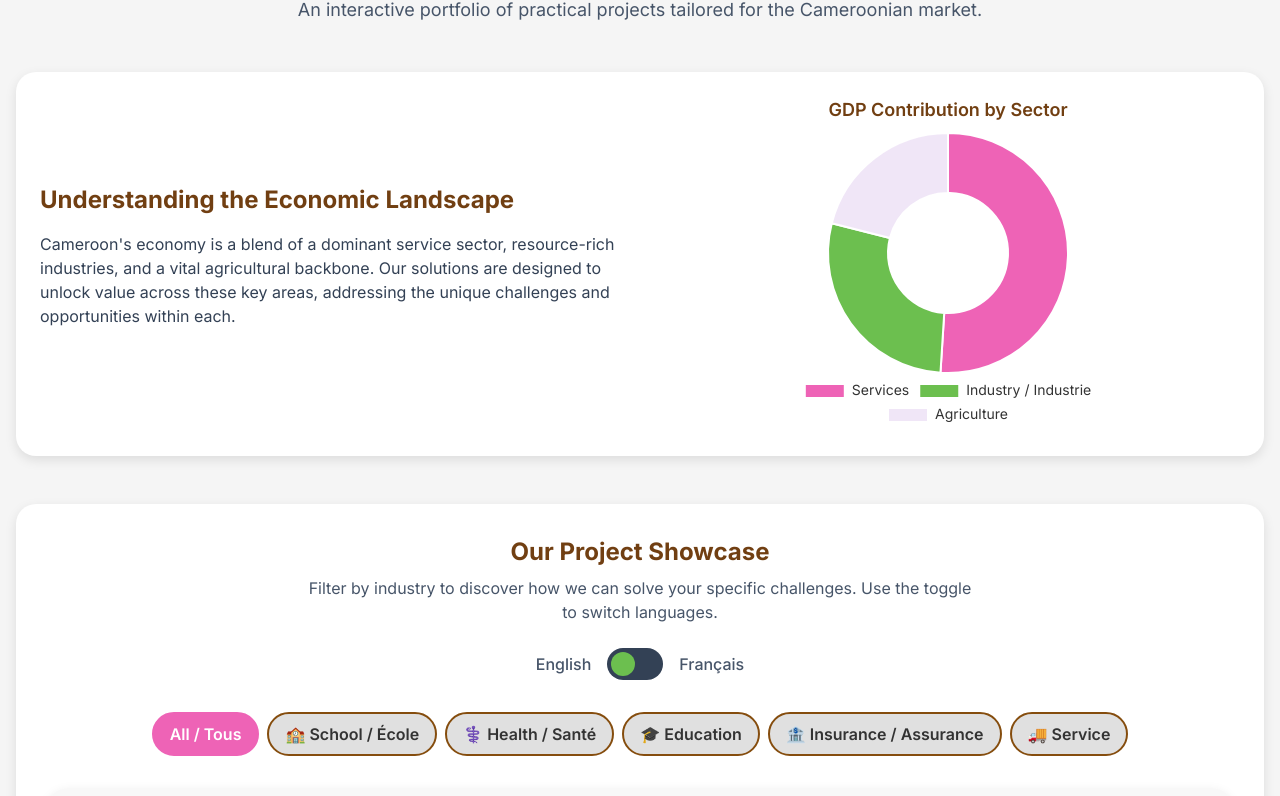
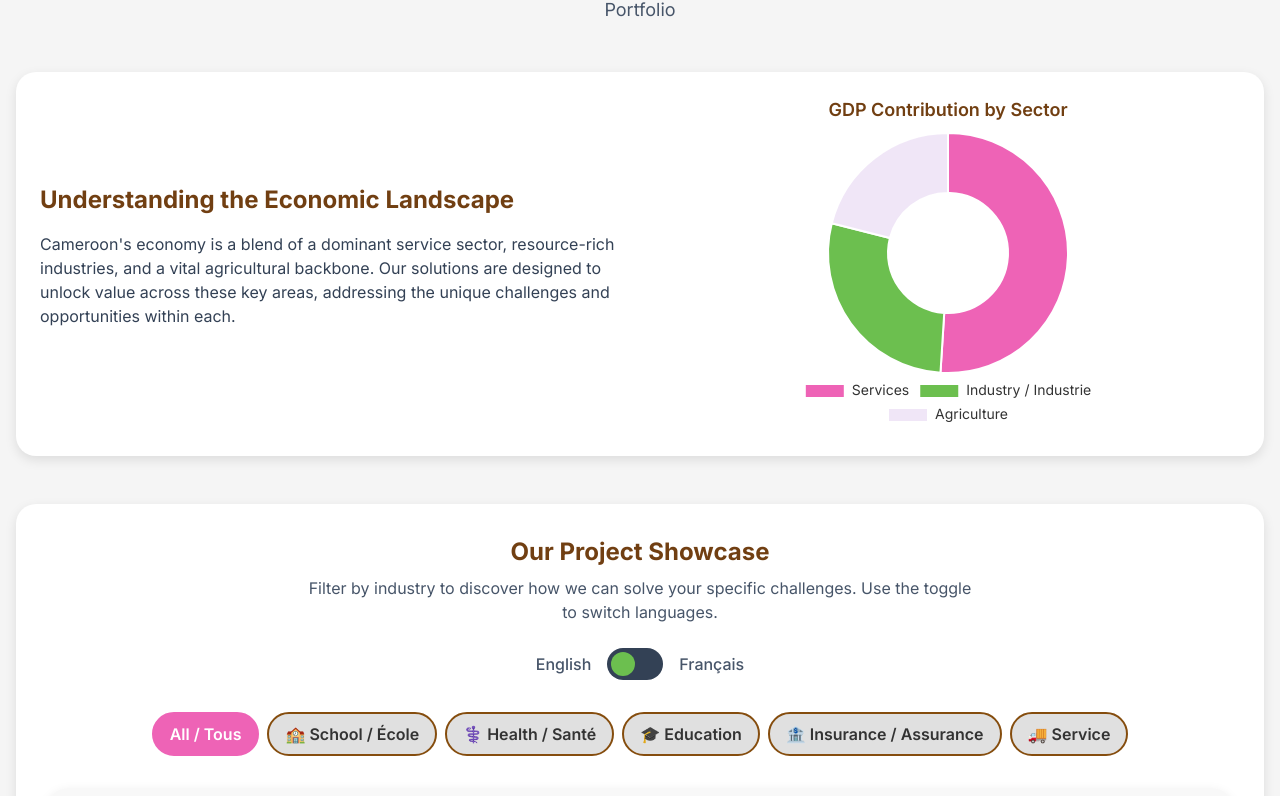
Before and after one commit to boodscode237/business_analysis_cameroon, a plain HTML site: page index.html in a window 1280 px wide. Shown: the part 84-880 px from the top of the page. Drawn offline with nearby package versions, Linux system fonts and the light colour scheme.

Commit message:
Update index.html

```diff
--- a/index.html
+++ b/index.html
@@ -87,8 +87,8 @@
     <header class="py-8">
         <div class="container mx-auto px-4 text-center">
             <h1 class="text-3xl md:text-4xl font-bold text-yellow-900 mb-2">Transforming Business with AI & Full-Stack Solutions</h1>
-            <p class="text-lg text-slate-600 max-w-3xl mx-auto lang-en">An interactive portfolio of practical projects tailored for the Cameroonian market.</p>
-            <p class="text-lg text-slate-600 max-w-3xl mx-auto lang-fr">Un portfolio interactif de projets pratiques adaptés au marché camerounais.</p>
+            <p class="text-lg text-slate-600 max-w-3xl mx-auto lang-en">Portfolio</p>
+            <p class="text-lg text-slate-600 max-w-3xl mx-auto lang-fr">Portfolio</p>
         </div>
     </header>
 
```
